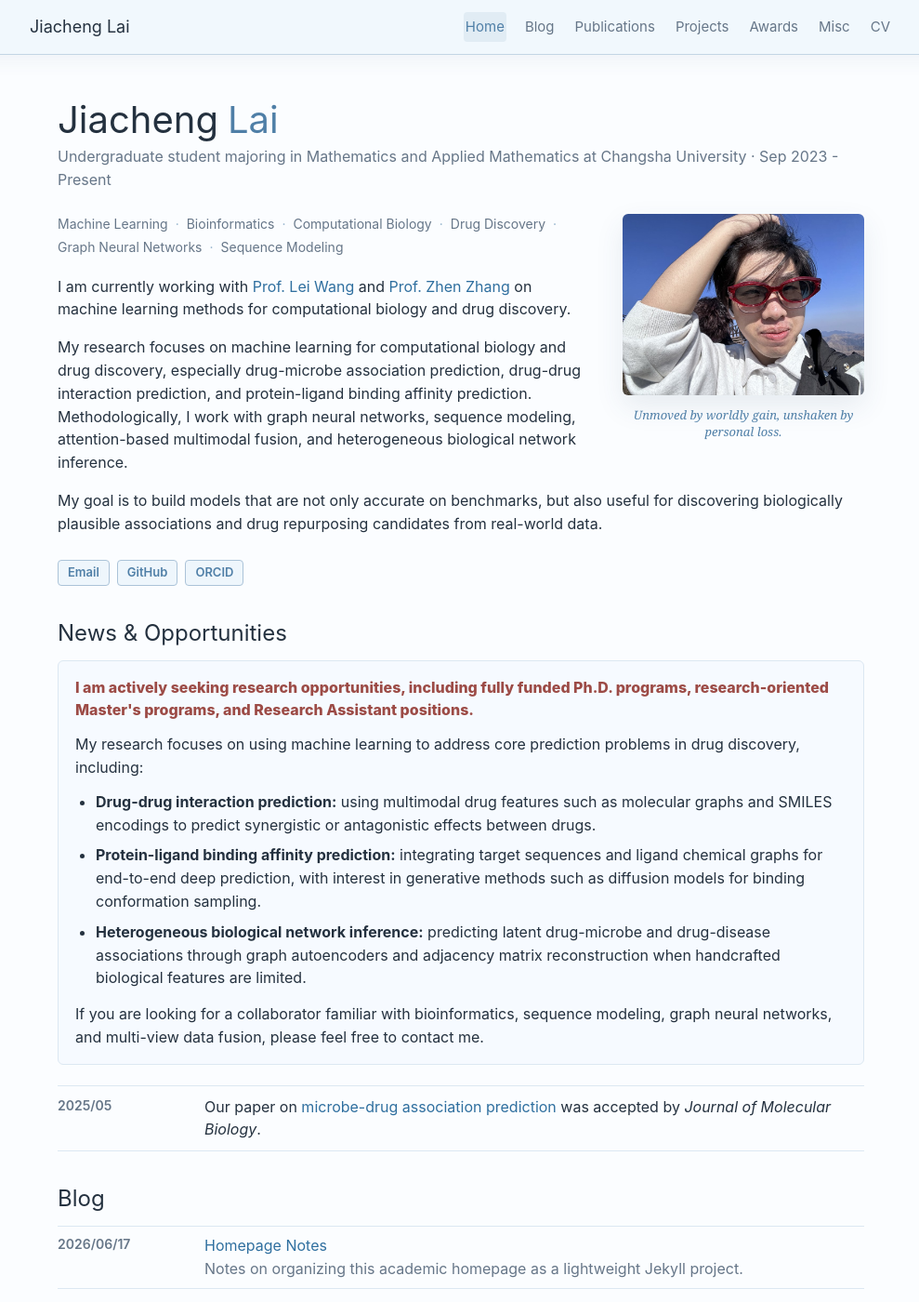
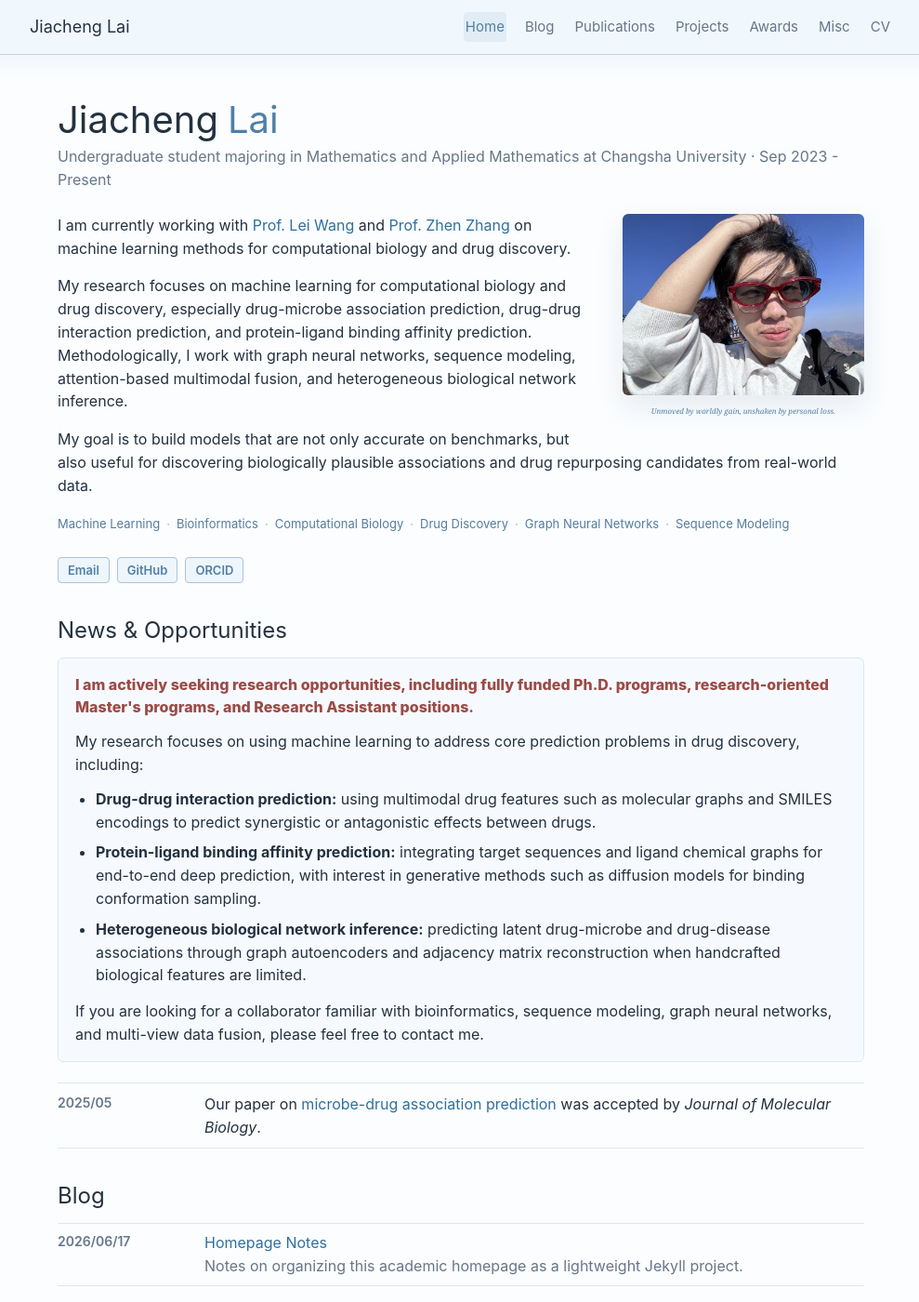
Before and after one commit to jiachenglai/jiachenglai.github.io, a Jekyll site: the page built from index.html, in a window 1280 px wide and 1400 px high. Shown: the whole window at 93% size, without its empty margins (144-1133 px from the left). Built offline with Jekyll 4.4.1, drawn with Linux system fonts in a browser that asks for light colours.

Commit message:
Refine motto and research keywords placement

```diff
--- a/assets/styles.css
+++ b/assets/styles.css
@@ -188,20 +188,21 @@ a:hover {
 .profile .motto {
   color: var(--global-theme);
   font-family: Georgia, "Times New Roman", serif;
-  font-size: 13px;
+  font-size: 8px;
   font-style: italic;
-  line-height: 1.4;
+  line-height: 1.35;
 }
 
 .research-keywords {
   display: flex;
   flex-wrap: wrap;
   align-items: center;
-  gap: 3px 8px;
-  margin: 0 0 18px;
-  color: var(--global-muted);
-  font-size: 14px;
-  line-height: 1.6;
+  gap: 3px 7px;
+  margin: 2px 0 22px;
+  padding-top: 2px;
+  color: color-mix(in srgb, var(--global-theme) 72%, var(--global-muted));
+  font-size: 13px;
+  line-height: 1.55;
 }
 
 .research-keywords span:not(.keyword-separator) {
@@ -710,12 +711,12 @@ section[id] {
   }
 
   .profile .motto {
-    font-size: 12.5px;
+    font-size: 8px;
   }
 
   .research-keywords {
-    margin-bottom: 16px;
-    font-size: 13px;
+    margin-bottom: 18px;
+    font-size: 12.5px;
     line-height: 1.55;
   }
 
--- a/index.html
+++ b/index.html
@@ -33,17 +33,17 @@ layout: default
       </figcaption>
     </figure>
 
+    <div class="bio">
+      {% for paragraph in profile.bio %}
+        <p>{{ paragraph }}</p>
+      {% endfor %}
+    </div>
+
     <p class="research-keywords" aria-label="Research keywords">
       {% for keyword in profile.research_keywords %}
         <span>{{ keyword }}</span>{% unless forloop.last %}<span class="keyword-separator" aria-hidden="true">&middot;</span>{% endunless %}
       {% endfor %}
     </p>
-
-    <div class="bio">
-      {% for paragraph in profile.bio %}
-        <p>{{ paragraph }}</p>
-      {% endfor %}
-    </div>
 
     <div class="social-links" aria-label="Contact links">
       {% for link in profile.links %}
```
